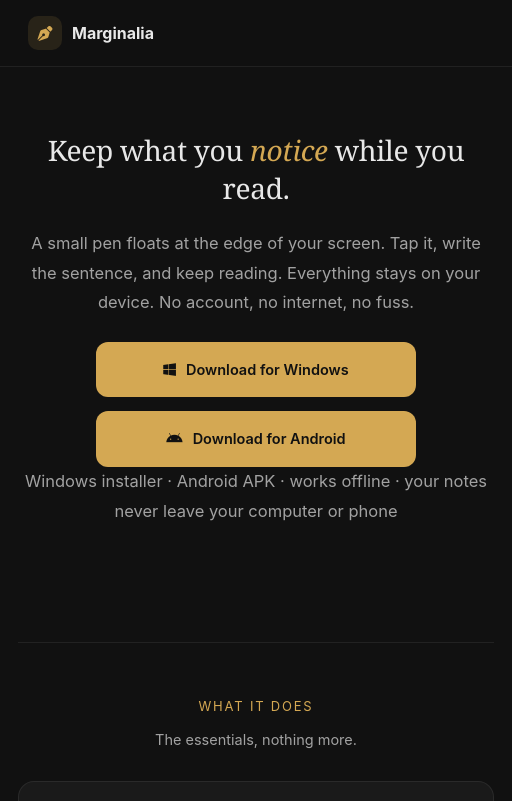
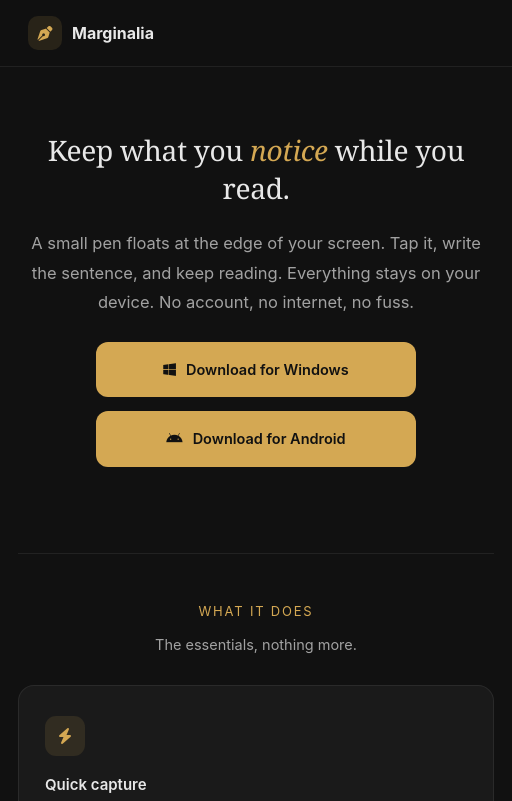
Before and after one commit to nishant007-afk/marginalia, an Electron app: page website/index.html in a window 512 px wide. Shown: the top 801 px of the page. Drawn offline with Linux system fonts and the light colour scheme.

Commit message:
Landing: remove installer note text, pull content up

```diff
--- a/website/index.html
+++ b/website/index.html
@@ -38,7 +38,7 @@
     .nav-links a:hover{color:var(--tx);text-decoration:none;background:rgba(255,255,255,.05)}
 
     /* ---- hero ---- */
-    .hero{text-align:center;padding:56px 0 44px}
+    .hero{text-align:center;padding:56px 0 36px}
     .hero h1{
       font-family:Georgia,'Times New Roman',serif;font-weight:400;
       font-size:clamp(28px,5.5vw,46px);line-height:1.35;margin-bottom:22px;letter-spacing:-.3px
@@ -56,11 +56,10 @@
     .btn-p:hover{filter:brightness(1.1);text-decoration:none}
     .btn-g{border:1px solid var(--bd);color:var(--tx);background:rgba(255,255,255,.03)}
     .btn-g:hover{background:rgba(255,255,255,.07);text-decoration:none}
-    .note{font-size:12.5px;color:var(--ft);margin-top:46px;line-height:1.7}
 
     .section-title{text-align:center;font-size:13px;text-transform:uppercase;letter-spacing:1.8px;color:var(--ac);margin-bottom:10px}
     .section-sub{text-align:center;color:var(--mt);font-size:14.5px;margin-bottom:28px;line-height:1.7}
-    hr{border:none;border-top:1px solid var(--bd);margin:52px 0}
+    hr{border:none;border-top:1px solid var(--bd);margin:46px 0}
 
     /* ---- features ---- */
     .features{display:grid;grid-template-columns:repeat(auto-fit,minmax(230px,1fr));gap:18px;margin-bottom:8px}
@@ -130,7 +129,6 @@
           <i class="fa-brands fa-android" aria-hidden="true"></i> Download for Android
         </a>
       </div>
-      <p class="note">Windows installer · Android APK · works offline · your notes never leave your computer or phone</p>
     </div>
 
     <hr id="features"/>
```
